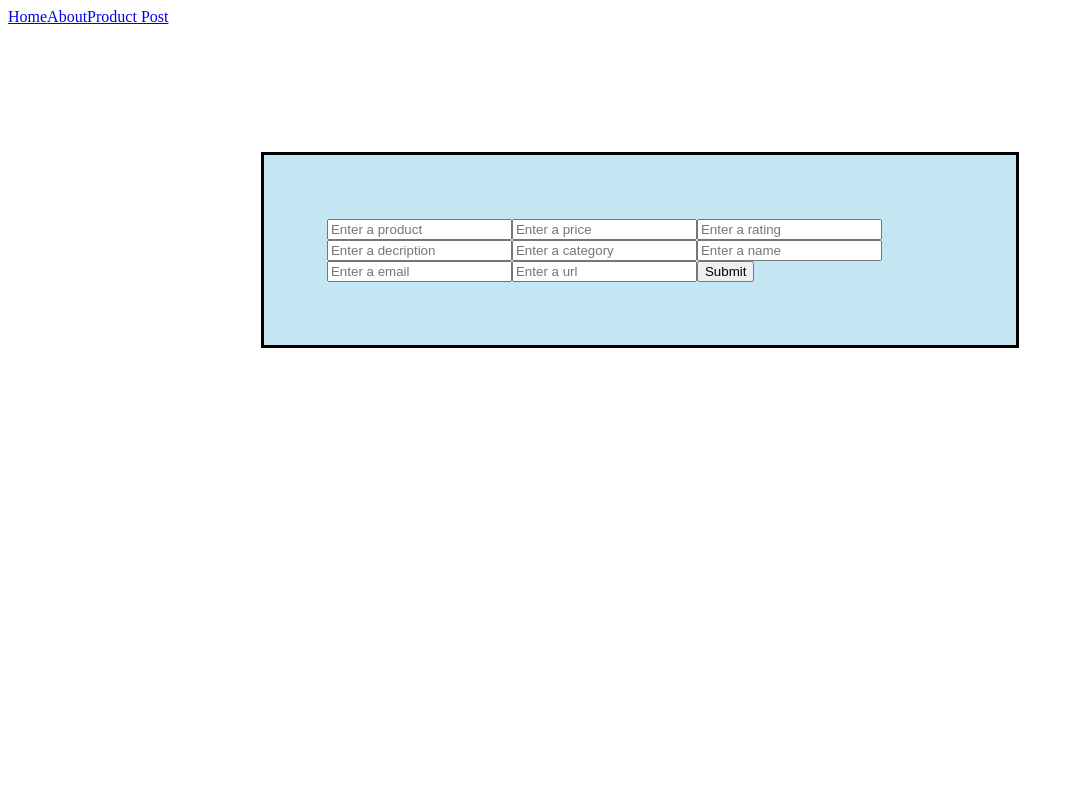
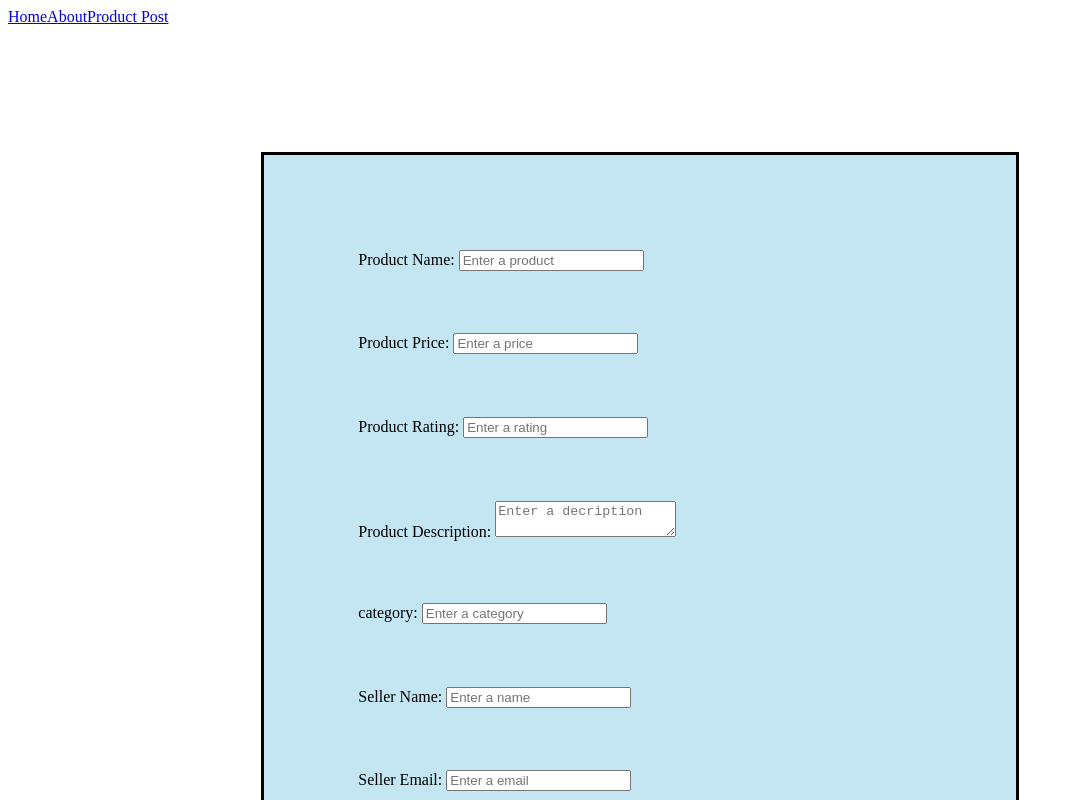
Before and after one commit to Nashid-Alam/SeliT, a React (Create React App) app in the folder client/: page /productpost in a window 1280 px wide. Shown: the top 800 px of the page, without its empty margins (0-1074 px from the left). Built offline with nearby package versions, Linux system fonts and the light colour scheme.

Commit message:
styling for home page and productCard

```diff
--- a/client/src/pages/Home.js
+++ b/client/src/pages/Home.js
@@ -15,7 +15,7 @@ function Home(props) {
   }, [])
 
   return (
-    <div className="ProductCard">
+    <div className="productListing">
       {products.map((product) => {
         return <ProductCard onClick={()=>
           props.history.push(`/productdetails/${product._id}`)
--- a/client/src/pages/ProductDetails.js
+++ b/client/src/pages/ProductDetails.js
@@ -63,28 +63,25 @@ function ProductDetails(props) {
   return (
     <div>
       {displayEditForm ? (
-        <EditProduct product={product} getProduct={getProduct} setDisplayEditForm={setDisplayEditForm}/>
+        <EditProduct
+          product={product}
+          getProduct={getProduct}
+          setDisplayEditForm={setDisplayEditForm}
+        />
       ) : (
         <>
-          <div className="productDetail">
-            <img className="image" src={product.image} alt="product" />
-            <div className="productContent">
+          <div className="productDetailContainer">
+            <img className="detailImage" src={product.image} alt="product" />
+            <div>
               <h1>{product.name}</h1>
-              <div>Rating: {product.rating}</div>
-              <div className="fx-row">
-                <h4>Price: </h4>
-                <p>${product.price}</p>
-              </div>
+              <p>Price: <span className="price">${product.price}</span></p>
+              <div>Rating: {product.average_rating}</div>
               <h4>About this item</h4>
               <p>{product.description}</p>
               <button>Buy Now</button>
-              <div className="button">
-                <button className="buttonUpdate" onClick={openUpdateForm}>
-                  Update Product
-                </button>
-                <button className="buttonDelete" onClick={deleteProduct}>
-                  Delete Product
-                </button>
+              <div>
+                <button onClick={openUpdateForm}>Update Product</button>
+                <button onClick={deleteProduct}>Delete Product</button>
               </div>
             </div>
           </div>
@@ -99,7 +96,7 @@ function ProductDetails(props) {
             <button>Submit</button>
           </form>
 
-          <div className="reviewCard">
+          <div>
             {reviews.map((review) => {
               return <ReviewCard key={review._id} review={review} />
             })}
--- a/client/src/pages/ProductPost.js
+++ b/client/src/pages/ProductPost.js
@@ -38,6 +38,9 @@ function ProductPost(props) {
     if (e.target.name === "image") {
       setimage(e.target.value)
     }
+    if (e.target.name === "rating") {
+      setProductRating(e.target.value)
+    }
   }
 
   const handlePost = async (e) => {
@@ -59,54 +62,85 @@ function ProductPost(props) {
   return (
     <div>
       <form className="addProductForm">
+
+        <div className="productInput">
+        <label>Product Name: </label>
         <input
           name="productName"
           type="text"
           placeholder="Enter a product"
           onChange={handleChange}
         />
+        </div>
+
+        <div className="productInput">
+        <label>Product Price: </label>
         <input
           name="productPrice"
           type="text"
           placeholder="Enter a price"
           onChange={handleChange}
         />
+        </div>
+
+        <div className="productInput">
+        <label>Product Rating: </label>
         <input
-          name="productRating"
+          name="Rating"
           type="text"
           placeholder="Enter a rating"
           onChange={handleChange}
         />
-        <input
+        </div>
+
+        <div className="productInput">
+        <label>Product Description: </label>
+        <textarea
           name="productDescription"
           type="text"
           placeholder="Enter a decription"
           onChange={handleChange}
         />
+        </div>
+
+        <div className="productInput">
+        <label>category: </label>
         <input
           name="category"
           type="text"
           placeholder="Enter a category"
           onChange={handleChange}
         />
+        </div>
+
+        <div className="productInput">
+        <label>Seller Name: </label>
         <input
           name="sellerName"
           type="text"
           placeholder="Enter a name"
           onChange={handleChange}
         />
+        </div>
+        <div className="productInput">
+        <label>Seller Email: </label>
         <input
           name="sellerEmail"
           type="text"
           placeholder="Enter a email"
           onChange={handleChange}
         />
+        </div>
+
+        <div>
+        <label>Image: </label>
         <input
           name="image"
           type="text"
           placeholder="Enter a url"
           onChange={handleChange}
         />
+        </div>
         <button onClick={handlePost}>Submit</button>
       </form>
     </div>
```
